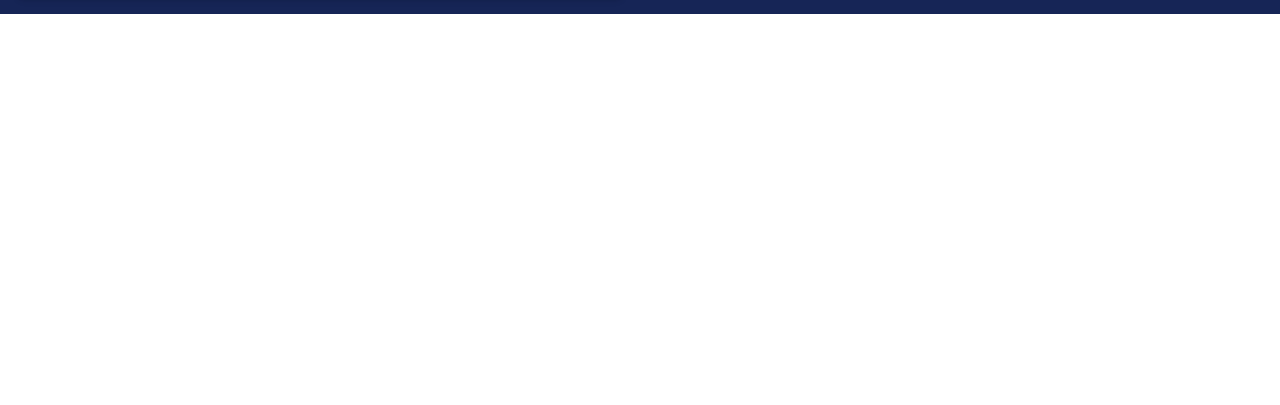
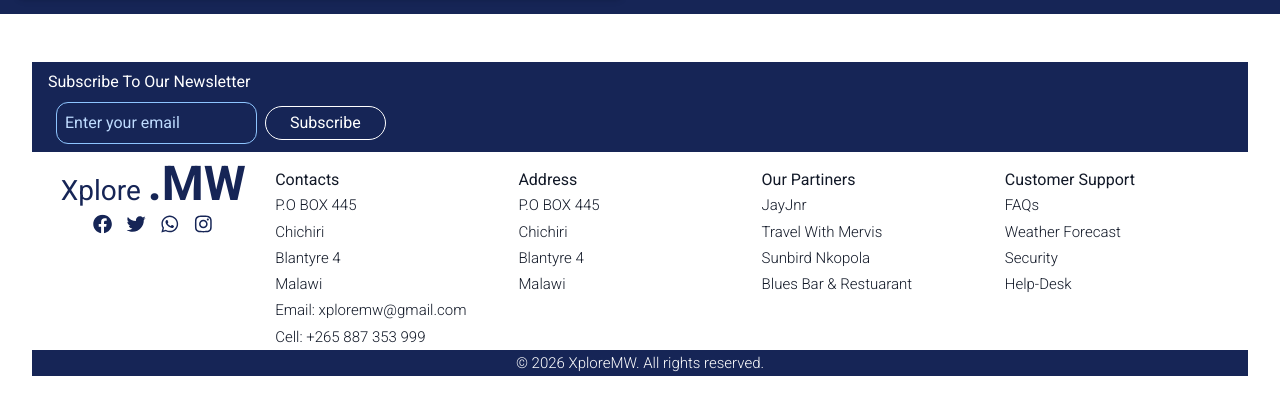
Before and after one commit to arthurdevlin/cardsproject, a React (Vite) app: page / in a window 1280 px wide. Shown: the part 2993-3398 px from the top of the page. Before the commit the page ends 3007 px from the top, so only its background shows below. Built offline with nearby package versions, Linux system fonts and the light colour scheme.

Commit message:
footer added, restylised soon

```diff
--- a/src/App.jsx
+++ b/src/App.jsx
@@ -2,6 +2,7 @@
 import Hero from "./sections/Hero";
 import Services from "./sections/Services";
 import Places from "./sections/Places";
+import Footer from "./components/footer/Footer";
 
 function App() {
   return (
@@ -10,6 +11,7 @@
       <Hero />
       <Services />
       <Places />
+      <Footer />
     </div>
   );
 }
--- /dev/null
+++ b/src/components/footer/Footer.jsx
@@ -0,0 +1,89 @@
+import { FaFacebook, FaTwitter, FaInstagram, FaWhatsapp } from "react-icons/fa";
+import Button from "../../Button";
+
+const footer = () => {
+  return (
+    <div className="bg-white m-4 sm:m-6 md:m-8 flex flex-col">
+      <div className="flex flex-col  my-4 pt-2 px-4 justify-start bg-blue-950 text-white">
+        <h1>Subscribe To Our Newsletter</h1>
+        <div className="">
+          <input
+            type="email"
+            name="email"
+            id="newsletter-email"
+            placeholder="Enter your email"
+            className="bg-blue-950 p-2 gap- text-white placeholder:text-blue-200 border border-blue-300 focus:outline-none focus:ring-2 focus:ring-blue-500 m-2 rounded-xl"
+          />
+          <Button  variant="primary" onClick={() => alert("Subscribed!")} >
+            Subscribe
+          </Button>
+        </div>
+      </div>
+      {/* footerstuff */}
+      <div className="grid place-content-center gap-y-4 sm:grid-cols-3 md:grid-cols-5">
+        <div className="flex flex-col items-center">
+          <div className="items-centre flex flex-col">
+            <div className=" group scale-150 md:scale-150 lg:scale-200 px-1 text-blue-950 text-sm cursor-pointer">
+              Xplore <span className="font-extrabold text-2xl ">.MW</span>
+              {/* <span className="relative group bg-blue-950 text-white p-1 text-lg rounded-2xl hover:bg-white hover:text-blue-950 hover:shadow-lg hover:shadow-blue-500/50 hover:transition-transform hover:duration-600 ">
+            .MW
+          </span> */}
+            </div>
+            <div className=" flex py-4 gap-3 group scale-120 text-blue-950">
+              <FaFacebook />
+              <FaTwitter />
+              <FaWhatsapp />
+              <FaInstagram />{" "}
+            </div>
+          </div>
+        </div>
+        <div>
+          <h1 className="cursor-pointer hover:underline">Contacts</h1>
+          <p>
+            P.O BOX 445 <br />
+            Chichiri <br />
+            Blantyre 4 <br />
+            Malawi
+          </p>
+          <p className="cursor-pointer hover:underline">
+            Email: xploremw@gmail.com
+          </p>
+          <p className="cursor-pointer hover:underline">
+            Cell: +265 887 353 999
+          </p>
+        </div>
+        <div>
+          {" "}
+          <h1 className="cursor-pointer hover:underline">Address</h1>
+          <p>
+            P.O BOX 445 <br />
+            Chichiri <br />
+            Blantyre 4 <br />
+            Malawi
+          </p>
+        </div>
+        <div>
+          <h1 className="cursor-pointer hover:underline">Our Partiners</h1>
+          <p>
+            JayJnr <br />
+            Travel With Mervis
+            <br /> Sunbird Nkopola <br /> Blues Bar & Restuarant
+          </p>
+        </div>
+        <div className="">
+          <h1 className="cursor-pointer hover:underline">Customer Support</h1>
+          <p>FAQs</p>
+          <p>Weather Forecast</p>
+          <p>Security</p>
+          <p>Help-Desk</p>
+        </div>
+      </div>
+      {/* copryright */}
+      <div className="items-center w-full flex justify-center text-white bg-blue-950">
+        <p>&copy; {new Date().getFullYear()} XploreMW. All rights reserved.</p>
+      </div>
+    </div>
+  );
+};
+
+export default footer;
```
